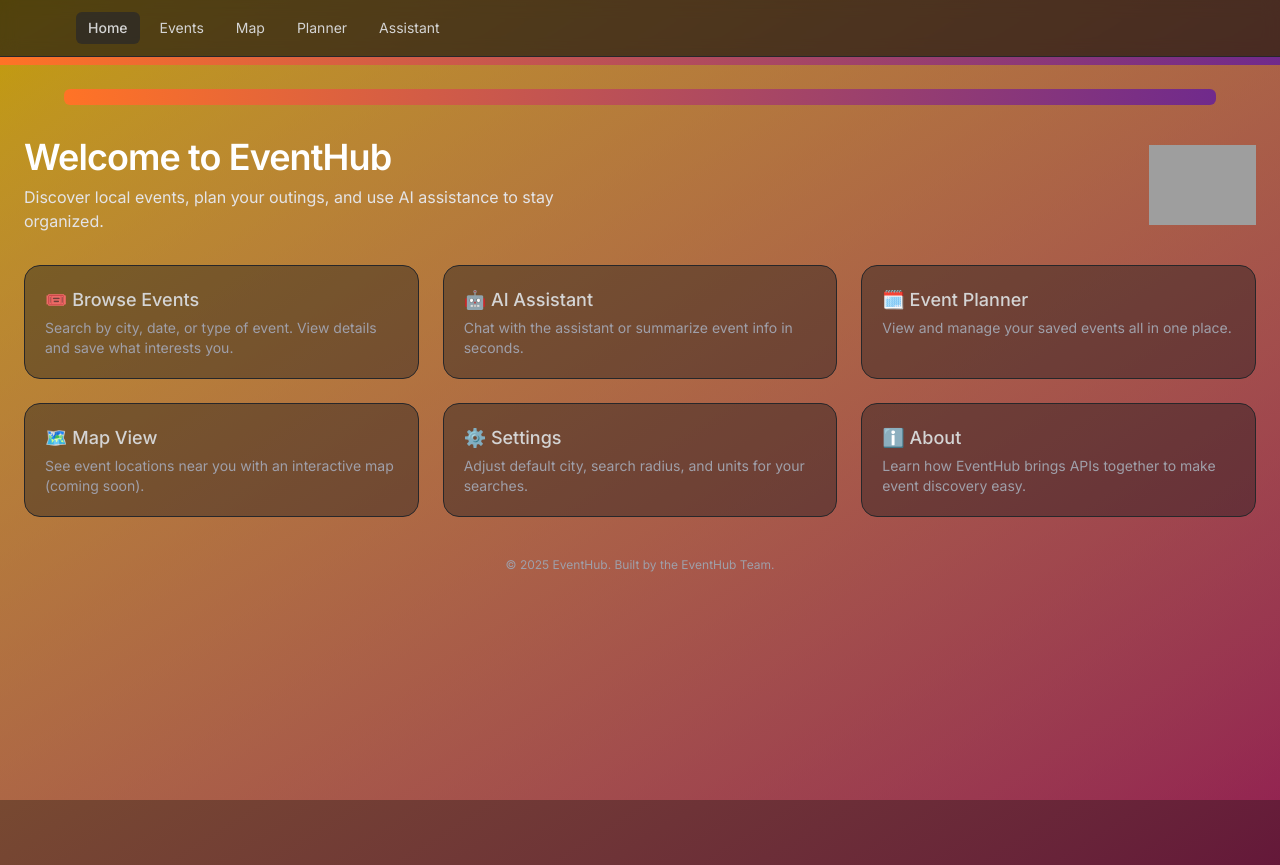
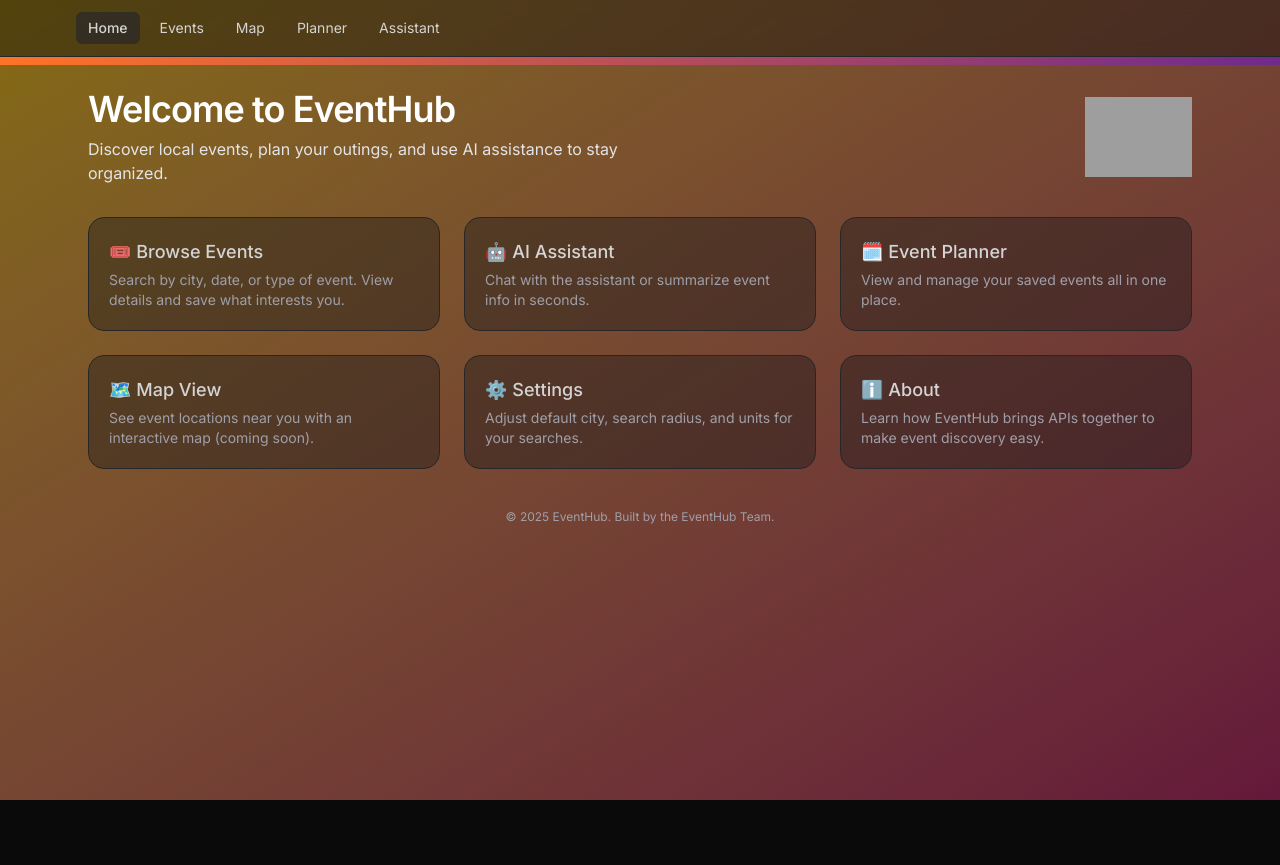
Before and after one commit to BryceLucas/EventHub, a Next.js app: page / in a window 1280 px wide. Built offline with nearby package versions, Linux system fonts and the light colour scheme; grey boxes are pictures that could not be loaded.

Commit message:
Adjusting nav bar

```diff
--- a/app/page.tsx
+++ b/app/page.tsx
@@ -8,31 +8,23 @@ export const dynamic = "force-static"; // optional: helps with caching
 export default function HomePage() {
   return (
     <main
-      className="min-h-screen flex flex-col bg-gradient-to-br from-[#FFCC0D]/50 to-[#BF2669]/50 p-6">
-
-      {/* ---------- Gradient underline bar ---------- */}
-      <div
-        className="mx-auto mb-8 rounded-md h-4 w-full max-w-6xl"
-        style={{
-          background: "linear-gradient(90deg, #FF7326 0%, #702A8C 100%)",
-        }}
-      />
+      className="min-h-screen flex flex-col p-6 max-w-6xl mx-auto">
 
       {/* ---------- Hero Section with Logo ---------- */}
-      <section className="flex justify-between items-center mb-8">
+      <section className="flex flex-col md:flex-row justify-between items-center mb-8">
         {/* Left: Title and subtitle */}
         <div className="text-left max-w-xl mb-4 md:mb-0">
           <h1 className="text-4xl font-semibold tracking-tight text-white">
             Welcome to EventHub
           </h1>
 
-        <p className="mt-2 text-zinc-200 text-sm md:text-base">
-          Discover local events, plan your outings, and use AI assistance to
-          stay organized.
-        </p>
+          <p className="mt-2 text-zinc-200 text-sm md:text-base">
+            Discover local events, plan your outings, and use AI assistance to
+            stay organized.
+          </p>
         </div>
 
-          {/* Right: Logo */}
+        {/* Right: Logo */}
         <div className="ml-0 md:ml-4">
           <img
             src="/logo.png"
```
